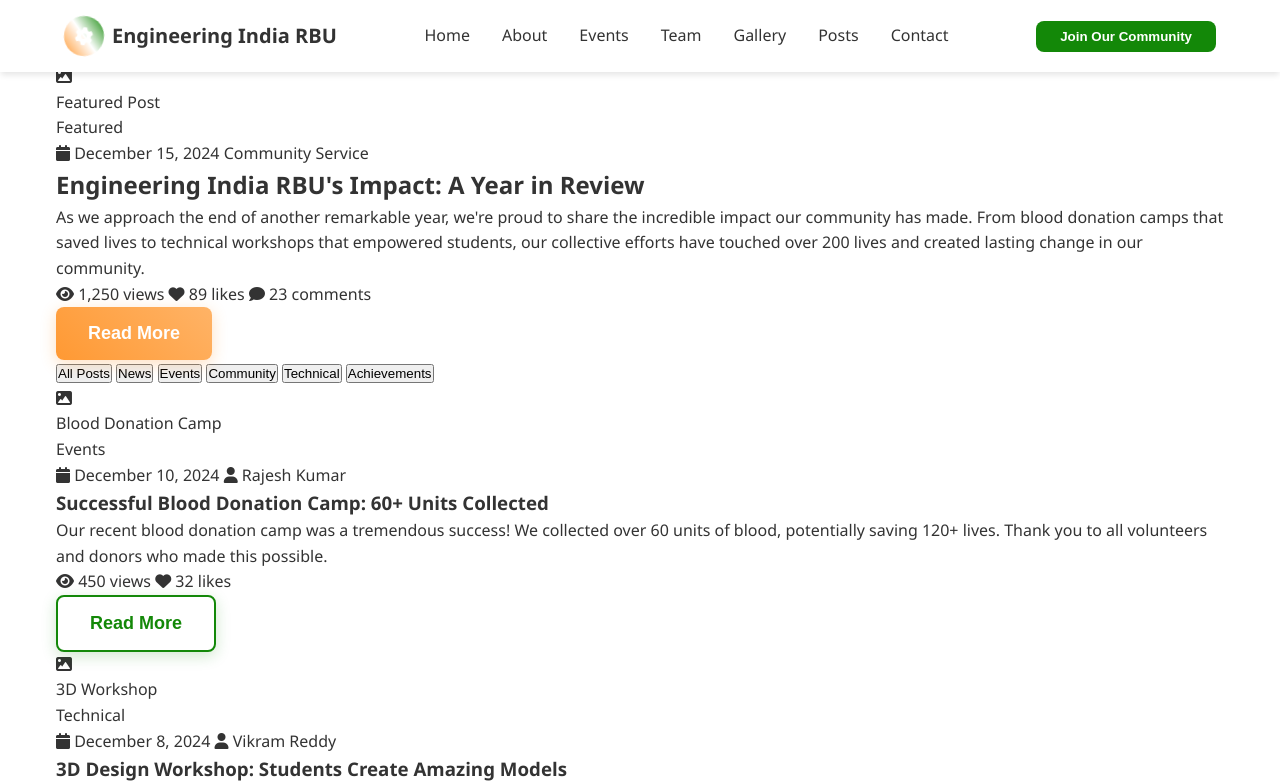
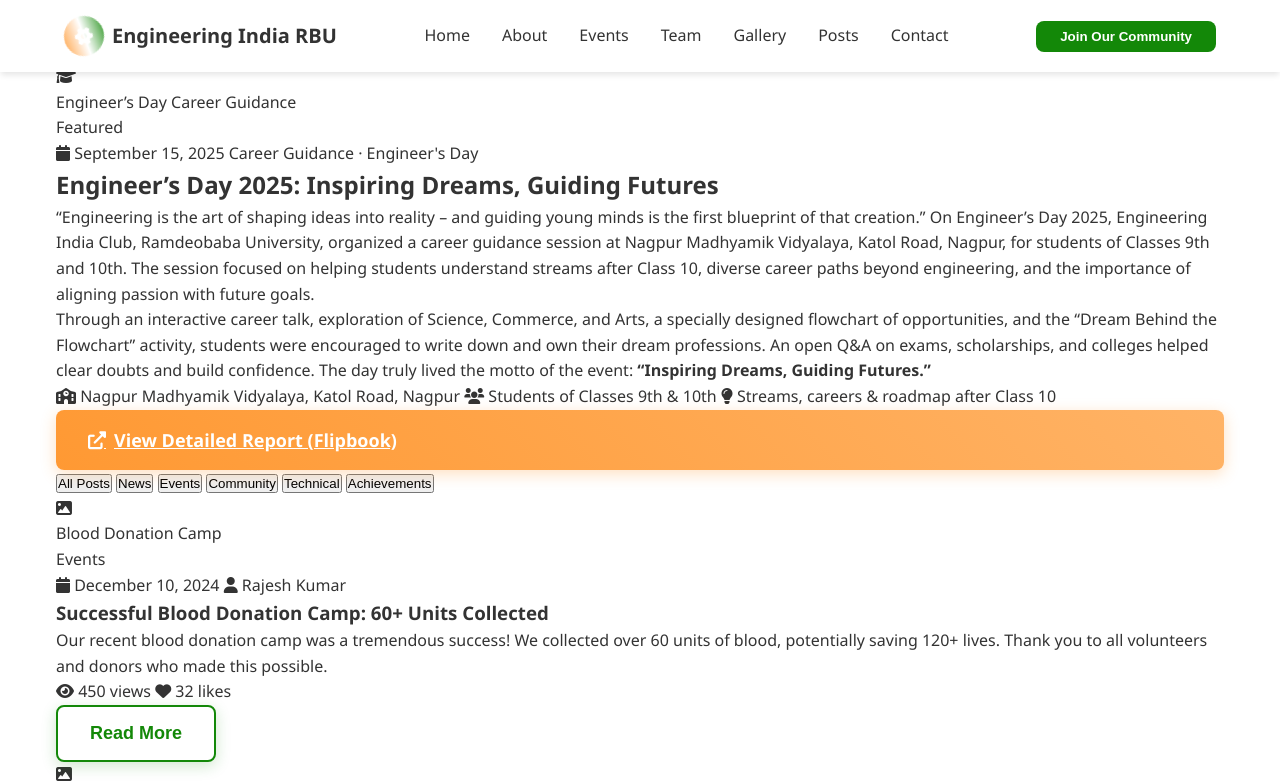
Before and after one commit to PranilBankar/EI_Website_frontend_New, a plain HTML site: page posts.html in a window 1280 px wide. Shown: the top 781 px of the page. Drawn offline with Linux system fonts and the light colour scheme.

```diff
--- a/posts.html
+++ b/posts.html
@@ -51,24 +51,36 @@
             <div class="featured-card">
                 <div class="featured-image">
                     <div class="image-placeholder">
-                        <i class="fas fa-image"></i>
-                        <p>Featured Post</p>
+                        <i class="fas fa-graduation-cap"></i>
+                        <p>Engineer’s Day Career Guidance</p>
                     </div>
                     <div class="featured-badge">Featured</div>
                 </div>
                 <div class="featured-content">
                     <div class="post-meta">
-                        <span class="post-date"><i class="fas fa-calendar"></i> December 15, 2024</span>
-                        <span class="post-category">Community Service</span>
+                        <span class="post-date"><i class="fas fa-calendar"></i> September 15, 2025</span>
+                        <span class="post-category">Career Guidance · Engineer's Day</span>
                     </div>
-                    <h2>Engineering India RBU's Impact: A Year in Review</h2>
-                    <p>As we approach the end of another remarkable year, we're proud to share the incredible impact our community has made. From blood donation camps that saved lives to technical workshops that empowered students, our collective efforts have touched over 200 lives and created lasting change in our community.</p>
+                    <h2>Engineer’s Day 2025: Inspiring Dreams, Guiding Futures</h2>
+                    <p>
+                        “Engineering is the art of shaping ideas into reality – and guiding young minds is the first blueprint of that creation.” On Engineer’s Day 2025, Engineering India Club, Ramdeobaba University, organized a career guidance session at
+                        Nagpur Madhyamik Vidyalaya, Katol Road, Nagpur, for students of Classes 9th and 10th. The session focused on helping students understand streams after Class 10, diverse career paths beyond engineering, and the importance of aligning passion with future goals.
+                    </p>
+                    <p>
+                        Through an interactive career talk, exploration of Science, Commerce, and Arts, a specially designed flowchart of opportunities, and the “Dream Behind the Flowchart” activity, students were encouraged to write down and own their dream professions. An open Q&A on exams,
+                        scholarships, and colleges helped clear doubts and build confidence. The day truly lived the motto of the event: <strong>“Inspiring Dreams, Guiding Futures.”</strong>
+                    </p>
                     <div class="post-stats">
-                        <span><i class="fas fa-eye"></i> 1,250 views</span>
-                        <span><i class="fas fa-heart"></i> 89 likes</span>
-                        <span><i class="fas fa-comment"></i> 23 comments</span>
+                        <span><i class="fas fa-school"></i> Nagpur Madhyamik Vidyalaya, Katol Road, Nagpur</span>
+                        <span><i class="fas fa-users"></i> Students of Classes 9th & 10th</span>
+                        <span><i class="fas fa-lightbulb"></i> Streams, careers & roadmap after Class 10</span>
                     </div>
-                    <button class="btn-primary">Read More</button>
+                    <div class="post-actions">
+                        <a class="btn-primary" href="https://online.fliphtml5.com/vuxpu/fqpl/" target="_blank" rel="noopener noreferrer">
+                            <i class="fas fa-external-link-alt"></i>
+                            View Detailed Report (Flipbook)
+                        </a>
+                    </div>
                 </div>
             </div>
         </div>
```
Also changed, not shown: events.html (+23 -0 lines), index.html (+2 -2 lines), team.html (+2 -2 lines).
